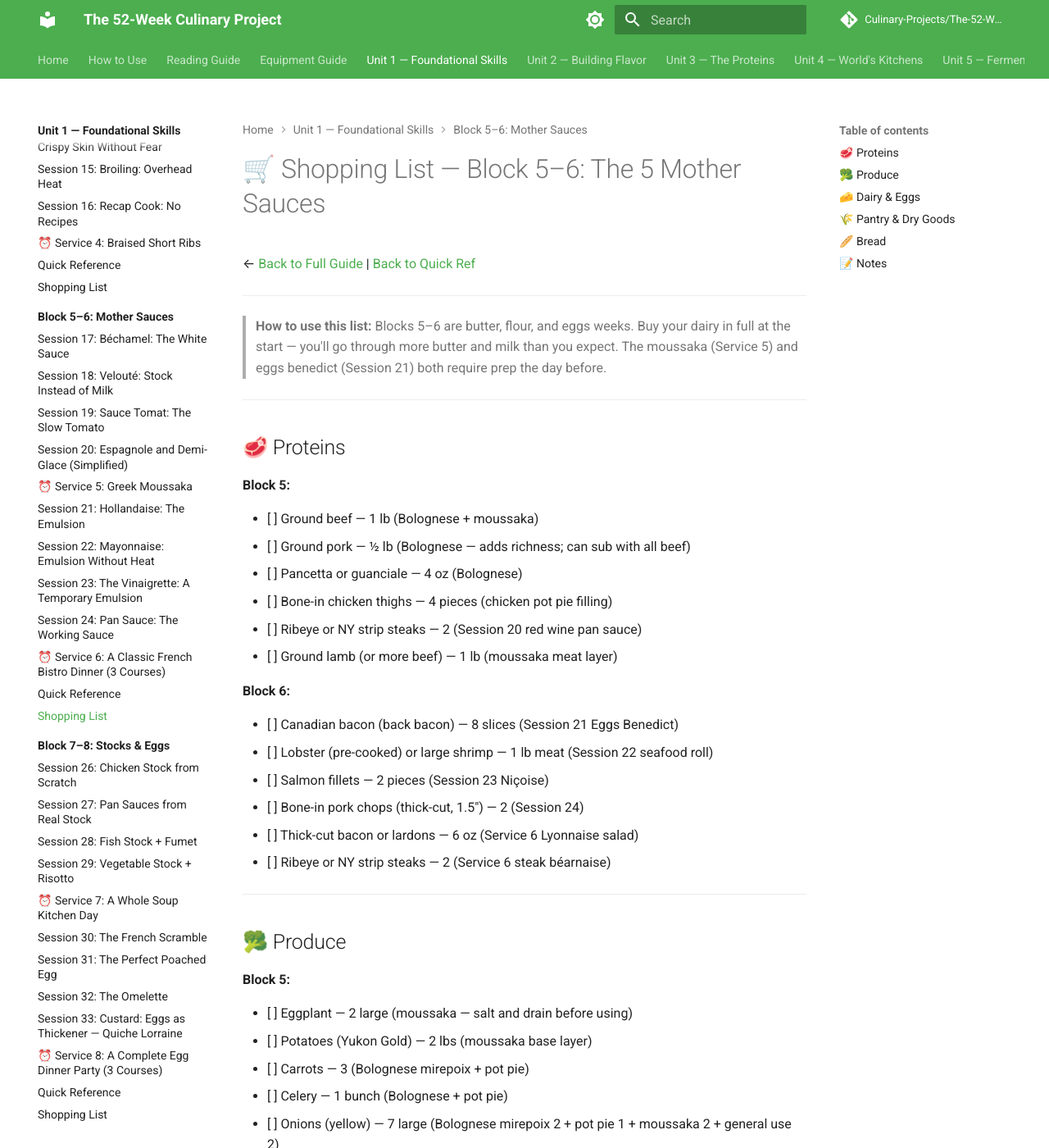
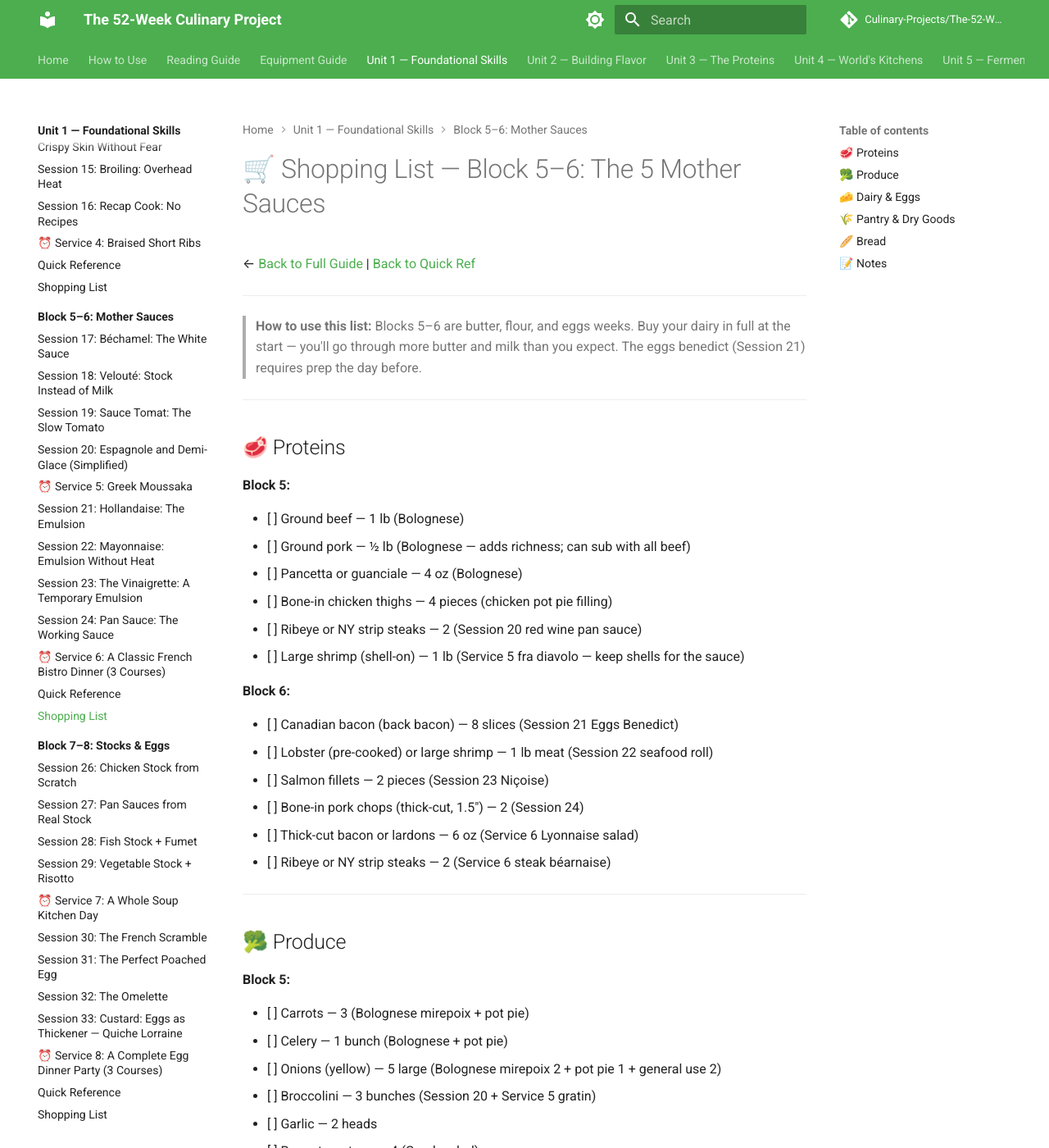
Before and after one commit to Culinary-Projects/The-52-Week-Culinary-Project, an MkDocs documentation site: the page built from docs/blocks/01-foundational-skills/05-06-mother-sauces/shopping-list.md, in a window 1280 px wide and 1400 px high. Shown: the whole window at 82% size. Built offline with MkDocs 1.6.1 and Material for MkDocs 9.7.7, drawn with Linux system fonts in a browser that asks for light colours; comment, search, counter and statistics services are not loaded; some of the changed text lies outside the part shown.

Commit message:
Replace Service 5 moussaka with shrimp fra diavolo + broccolini gratin
Too much beef in a row (Bolognese → Steak → Moussaka). New menu:
- Shrimp Fra Diavolo with spaghetti (sauce tomat)
- Broccolini gratin (béchamel)
- Greek salad (unchanged)

Still exercises both Block 5 mother sauces, much lighter meal.
Updated quick-ref, shopping-list, and index to match.

Co-Authored-By: Claude Opus 4.6 <noreply@anthropic.com>

```diff
--- a/docs/blocks/01-foundational-skills/05-06-mother-sauces/shopping-list.md
+++ b/docs/blocks/01-foundational-skills/05-06-mother-sauces/shopping-list.md
@@ -4,7 +4,7 @@
 
 ---
 
-> **How to use this list:** Blocks 5–6 are butter, flour, and eggs weeks. Buy your dairy in full at the start — you'll go through more butter and milk than you expect. The moussaka (Service 5) and eggs benedict (Session 21) both require prep the day before.
+> **How to use this list:** Blocks 5–6 are butter, flour, and eggs weeks. Buy your dairy in full at the start — you'll go through more butter and milk than you expect. The eggs benedict (Session 21) requires prep the day before.
 
 ---
 
@@ -12,12 +12,12 @@
 
 **Block 5:**
 
-- [ ] Ground beef — 1 lb (Bolognese + moussaka)
+- [ ] Ground beef — 1 lb (Bolognese)
 - [ ] Ground pork — ½ lb (Bolognese — adds richness; can sub with all beef)
 - [ ] Pancetta or guanciale — 4 oz (Bolognese)
 - [ ] Bone-in chicken thighs — 4 pieces (chicken pot pie filling)
 - [ ] Ribeye or NY strip steaks — 2 (Session 20 red wine pan sauce)
-- [ ] Ground lamb (or more beef) — 1 lb (moussaka meat layer)
+- [ ] Large shrimp (shell-on) — 1 lb (Service 5 fra diavolo — keep shells for the sauce)
 
 **Block 6:**
 
@@ -34,12 +34,10 @@
 
 **Block 5:**
 
-- [ ] Eggplant — 2 large (moussaka — salt and drain before using)
-- [ ] Potatoes (Yukon Gold) — 2 lbs (moussaka base layer)
 - [ ] Carrots — 3 (Bolognese mirepoix + pot pie)
 - [ ] Celery — 1 bunch (Bolognese + pot pie)
-- [ ] Onions (yellow) — 7 large (Bolognese mirepoix 2 + pot pie 1 + moussaka 2 + general use 2)
-- [ ] Broccolini — 2 bunches (Session 20)
+- [ ] Onions (yellow) — 5 large (Bolognese mirepoix 2 + pot pie 1 + general use 2)
+- [ ] Broccolini — 3 bunches (Session 20 + Service 5 gratin)
 - [ ] Garlic — 2 heads
 - [ ] Roma tomatoes — 4 (Greek salad)
 - [ ] English cucumbers — 2 (Greek salad)
@@ -71,10 +69,10 @@
 
 - [ ] **Eggs — 2 dozen minimum** (hollandaise uses 4 yolks; Niçoise needs hard-boiled; omelette practice; crème brûlée next block. Buy extra.)
 - [ ] Unsalted butter — 4 sticks (beurre blanc, hollandaise, roux for béchamel/velouté, mashed sauces)
-- [ ] Whole milk — ½ gallon (béchamel, moussaka topping, pot pie sauce)
-- [ ] Heavy cream — 1 pint (moussaka topping, pot pie, pork chop sauce)
+- [ ] Whole milk — ½ gallon (béchamel, pot pie sauce, broccolini gratin)
+- [ ] Heavy cream — 1 pint (pot pie, pork chop sauce)
 - [ ] Sharp cheddar — 8 oz, block (mac & cheese)
-- [ ] Gruyère — 12 oz (moussaka béchamel + cauliflower gratin)
+- [ ] Gruyère — 12 oz (broccolini gratin + cauliflower gratin)
 - [ ] Parmesan (block) — 8 oz (Caesar + Bolognese)
 - [ ] Feta cheese — 6 oz (Greek salad)
 - [ ] Kalamata olives — 1 jar (Greek salad + Niçoise)
@@ -86,13 +84,14 @@
 - [ ] All-purpose flour — 2 cups (roux for 3 mother sauces this week)
 - [ ] Elbow macaroni — 1 lb (baked mac)
 - [ ] Dried pasta (rigatoni or tagliatelle) — 1 lb (Bolognese)
+- [ ] Spaghetti — 1 lb (Service 5 fra diavolo)
 - [ ] Dry breadcrumbs — 1 cup (mac & cheese topping)
 - [ ] Puff pastry or pie dough — 2 sheets (pot pie)
 - [ ] Peas (frozen) — 1 cup (pot pie)
-- [ ] Canned whole peeled tomatoes — 4 cans (Bolognese + shakshuka + moussaka)
+- [ ] Canned whole peeled tomatoes — 4 cans (Bolognese + shakshuka + fra diavolo)
 - [ ] Tomato paste — 1 small can
 - [ ] Chicken stock — 64 oz (pot pie velouté + ramen)
-- [ ] Beef stock — 32 oz (pan sauces, moussaka)
+- [ ] Beef stock — 32 oz (pan sauces)
 - [ ] Red wine (full bottle, drinking quality) — 1 (Bolognese + pan sauce)
 - [ ] White wine (dry) — 1 bottle (hollandaise, pan sauce)
 - [ ] Apple cider or apple cider vinegar — 1 bottle (Session 24 pork chops)
@@ -100,7 +99,10 @@
 - [ ] Capers — 1 jar (Niçoise salad)
 - [ ] Tinned anchovies — 1 can (Caesar salad)
 - [ ] White wine vinegar — 1 bottle (hollandaise poaching liquid)
-- [ ] Cinnamon stick, allspice, bay leaves (moussaka — these make it taste right)
+- [ ] Cinnamon stick, bay leaves (Bolognese)
+- [ ] Bottled clam juice — 1 small bottle (fra diavolo)
+- [ ] Red chile flakes (fra diavolo)
+- [ ] Brandy — small bottle, optional (fra diavolo)
 
 ---
 
@@ -109,13 +111,12 @@
 - [ ] Hot dog buns (top-split preferred) — 4 (lobster/shrimp rolls, Session 22)
 - [ ] English muffins — 4 (Session 21 Eggs Benedict)
 - [ ] Crusty baguette (Session 19, for serving with Bolognese)
-- [ ] Crusty bread — 1 loaf (Service 5 moussaka)
 
 ---
 
 ## 📝 Notes
 
-**Moussaka (Service 5) — the day-before prep:** Slice eggplant, salt generously, and let drain on paper towels for 30 minutes. This removes bitterness and prevents a watery moussaka. Béchamel also benefits from being made fresh.
+**Broccolini gratin (Service 5):** Make the béchamel first, toss with blanched broccolini, and get it into the oven (400°F, ~20 min) while you build the fra diavolo sauce and cook the pasta.
 
 **Lobster rolls (Session 22):** Pre-cooked whole lobster from a fishmonger is easiest. Or buy frozen lobster tails and steam them. Large shrimp are a fine substitute if lobster is cost-prohibitive.
 
```
Also changed, not shown: docs/blocks/01-foundational-skills/05-06-mother-sauces/index.md (+2 -2 lines), docs/blocks/01-foundational-skills/05-06-mother-sauces/quick-ref.md (+3 -3 lines), docs/blocks/01-foundational-skills/05-06-mother-sauces/service-5-greek-moussaka.md (deleted, +0 -27 lines), docs/blocks/01-foundational-skills/05-06-mother-sauces/service-5-shrimp-fra-diavolo-and-broccolini-gratin.md (added, +35 -0 lines).
